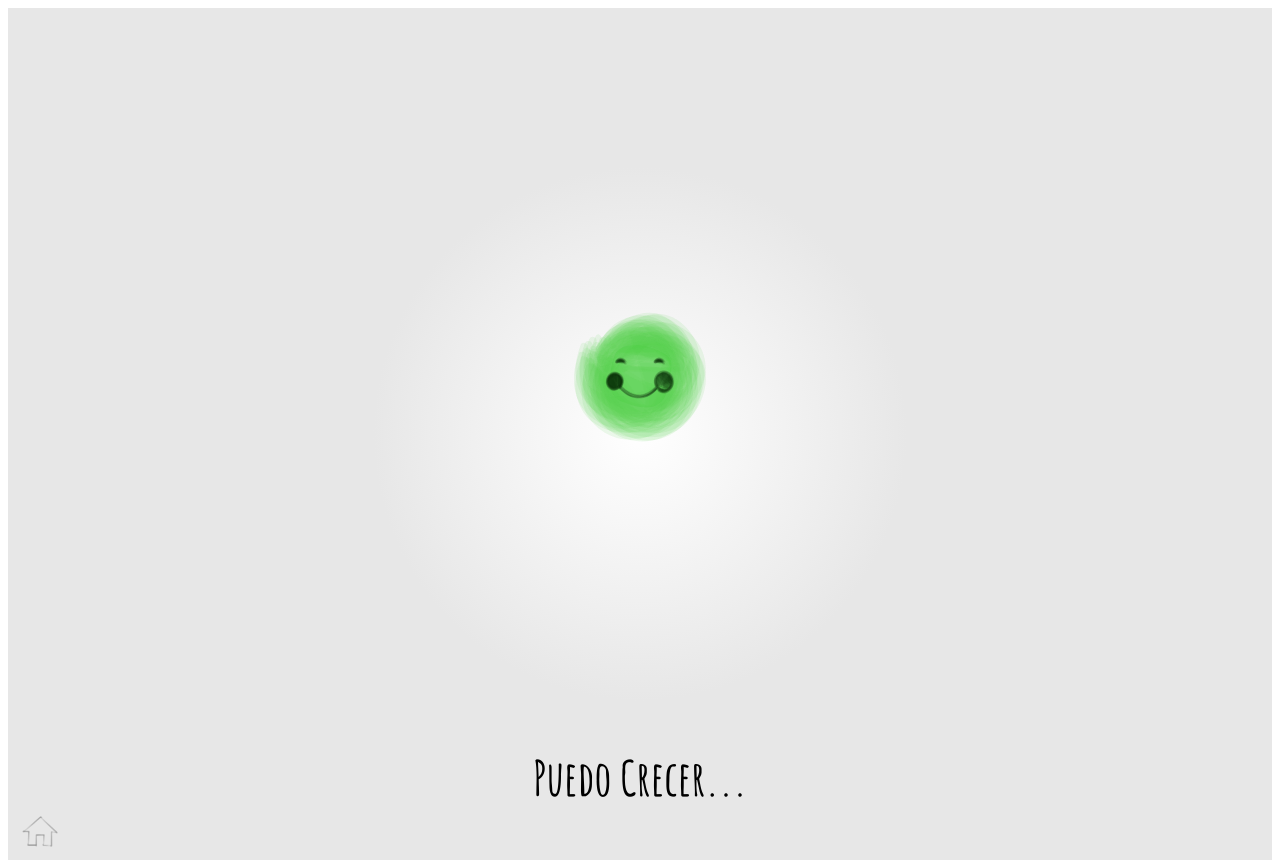
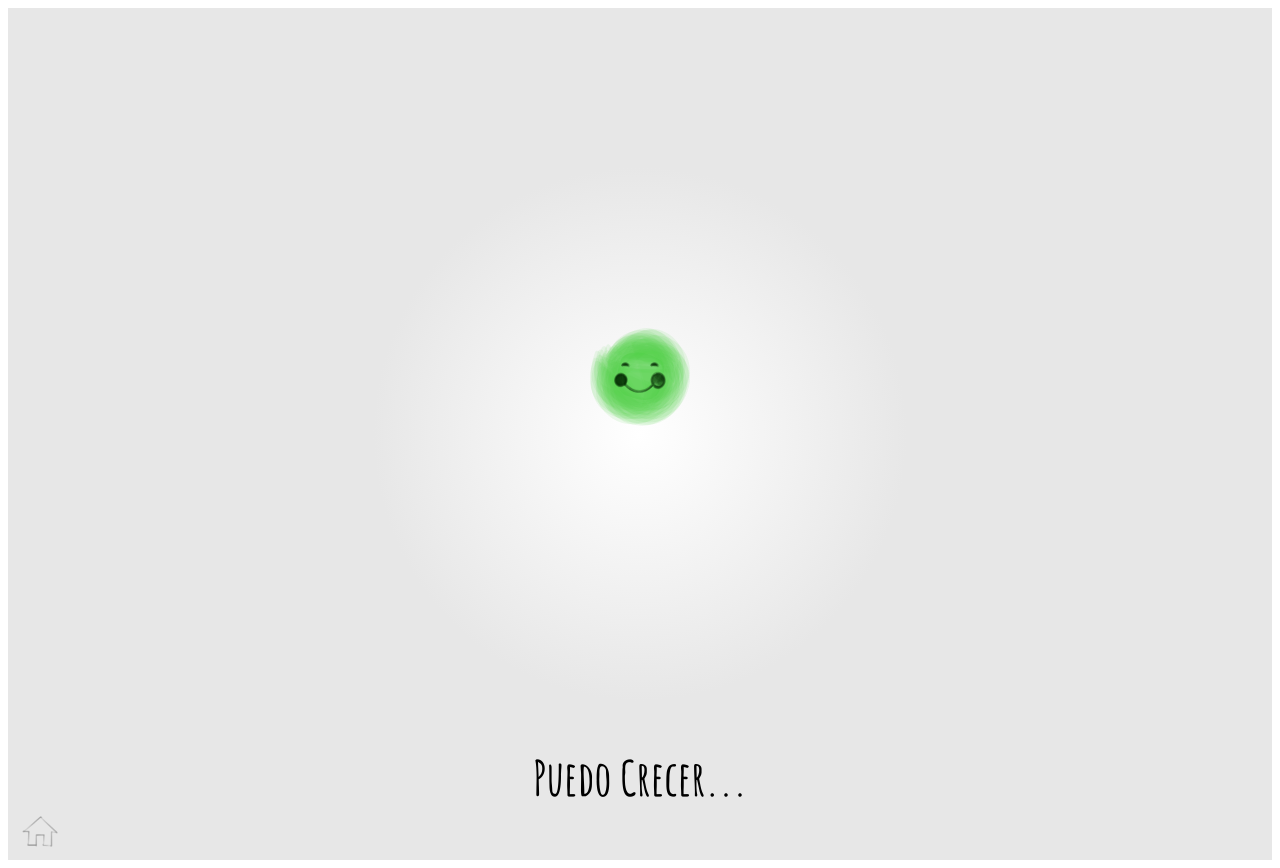
Before and after one commit to frontendcafe/cmyk-lime, a Next.js app: page /punto/05 in a window 1280 px wide. Built offline with nearby package versions, Linux system fonts and the light colour scheme.

Commit message:
added invisible vector & code cleanup

```diff
--- a/pages/punto/05/PuntoPuppet.jsx
+++ b/pages/punto/05/PuntoPuppet.jsx
@@ -1,5 +1,4 @@
 import { motion } from 'framer-motion';
-import { useState } from 'react';
 import { useTransform, useMotionValue } from 'framer-motion';
 
 const PuntoPuppet = ({
@@ -14,80 +13,33 @@ const PuntoPuppet = ({
   motionConfig = {},
   dragStart,
 }) => {
-  // Pueden manejar que cara muestra pasando props a este componente.
-  // Esta es una manera rapida de pasarle booleanos y marcar que cara mostrar
-  // No es la mejor estructura pero algo para mostrar como configurar un svg rapido
-
-  //   const [blushedFace, setBlushedFace] = useState(blushed);
-  //   const [happyFace, setHappyFace] = useState(happy);
-  const [testVar, setTestVar] = useState(1);
-  const [prevX, setPrevX] = useState(0);
-  const [variant, setVariant] = useState('static');
-  const [savedX, setSavedX] = useState(null);
+  /*
+  el svg invisible esta en la linea 1626, al fondo de todo
+  */
   const x = useMotionValue(0);
   const scale = useTransform(
     x,
     [25, 50, 75, 100, 125, 150, 175, 200, 225, 250, 275, 300],
-    // [1.16, 1.32, 1.48, 1.64, 1.85, 2, 2.16, 2.32, 2.48, 2.64, 2.85, 3]
     [1.32, 1.64, 1.96, 2.28, 2.6, 2.92, 3.26, 3.58, 3.9, 4.22, 4.54, 4.86]
   );
-  const variants = {
-    static: { x: 0 },
-    movingRight: {
-      x: 15,
-    },
-    movingLeft: {
-      x: -15,
-    },
-  };
 
-  const handleDragStart = () => {};
-  const handleDrag = (x) => {
-    console.log(x);
-    if (x > prevX) {
-      setTestVar(x * 0.003);
-    }
-    setPrevX(x);
-    console.log(testVar);
-  };
-  const moveFace = (x) => {
-    if (savedX === null) {
-      setSavedX(x);
-      return;
-    }
-
-    if (savedX < x) setVariant('movingRight');
-
-    if (savedX > x) setVariant('movingLeft');
-
-    setSavedX(x);
-  };
+  const HandleDrag = () => {};
 
   return (
     <motion.svg
-      {...motionConfig}
-      //   onDrag={(e) => moveFace(e.x)}
-      //   onDrag={(e) => moveFace }
-
-      //   onDrag={() => console.log(testVar)}
-      //   onDrag={(e) => handleDrag(e.x)}
-      //   dragConstraints={{
-      //     top: 1,
-      //     left: 1,
-      //     right: 1,
-      //     bottom: 1,
-      //   }}
-      drag
-      dragConstraints={{
-        top: -50,
-        left: -50,
-        right: 50,
-        bottom: 50,
-      }}
-      onDragStart={dragStart}
-      style={{ x: x, scale: scale }}
       width="100"
       height="100"
+      // style={{ x: x, scale: scale }}
+
+      /*
+      si style va en el svg, como esta ahora, todo el svg crece y habria que reducir el scale de la
+      carita dinamicamente. si el style va en el green blob, la carita no necesita ser ajustada
+      pero si tiene que ser actualizado dinamicamente el tamaño del svg porque sino el blob
+      queda "atrapado" adentro
+
+
+      */
+
       xmlns="http://www.w3.org/2000/svg"
     >
       <g id="PuntoPuppet">
@@ -222,12 +174,7 @@ const PuntoPuppet = ({
             />
           </g>
         </motion.g>
-        <motion.g
-          // animate={variant}
-          // variants={variants}
-          animate={{ scale: 1 }}
-          id="face_main"
-        >
+        <motion.g id="face_main">
           <g id="Face" fill="#001E00">
             <g id="MouthBlushed" fillOpacity={blushed ? '0.12' : '0'}>
               <g id="Smile">
@@ -1661,6 +1608,19 @@ const PuntoPuppet = ({
               />
             </g>
           </g>
+          <motion.g
+            drag
+            dragConstraints={{
+              top: -50,
+              left: -50,
+              right: 50,
+              bottom: 50,
+            }}
+            onDrag={(e) => HandleDrag(e.x)}
+            onDragStart={dragStart}
+          >
+            <path id="Vector ext" d="M150 0H0V150H150V0Z" opacity="0" />
+          </motion.g>
         </motion.g>
       </g>
     </motion.svg>
--- a/pages/punto/05/index.js
+++ b/pages/punto/05/index.js
@@ -8,9 +8,6 @@ import Image from 'next/image';
 import homeIcon from './icon_home.svg';
 
 export default function Page05() {
-  const [scaleValue, setScaleValue] = useState(null);
-  const [savedX, setSavedX] = useState(null);
-  const [variant, setVariant] = useState('static');
   const [circleStyle, setCircleStyle] = useState({
     border: '2px dashed black',
     borderRadius: '50%',
@@ -20,52 +17,10 @@ export default function Page05() {
     position: 'absolute',
   });
 
-  const variants = {
-    static: { opacity: 1 },
-    movingRight: {
-      x: 15,
-    },
-    movingLeft: {
-      x: -15,
-    },
-    grow: {
-      scale: { scaleValue },
-    },
-  };
   const handleDragStart = () => {
     setCircleStyle({ ...circleStyle, display: 'none' });
   };
 
-  const handleDrag = () => {
-    setTestVar(2);
-  };
-
-  // const handleDrag = (x) => {
-  //   // if (savedX === null) {
-  //   //   setSavedX(x);
-  //   //   return;
-  //   // }
-  //   if (x > savedX) {
-  //     setVariant('grow');
-  //     setScaleValue(scaleValue + 0.1);
-  //     console.log(scaleValue);
-  //   }
-  //   // if (savedX < x) setVariant('movingRight');
-
-  //   // if (savedX > x) setVariant('movingLeft');
-
-  //   setSavedX(x);
-  // };
-  // };
-
-  // const circleStyle = {
-  //   border: '2px dashed #cccccc',
-  //   borderRadius: '50%',
-  //   opacity: 1,
-  //   width: '100px',
-  //   height: '100px',
-  //   position: 'absolute',
-  // };
   return (
     <div className={styles.page}>
       <div className={styles.container}>
@@ -77,19 +32,11 @@ export default function Page05() {
 
         <main className={styles.main}>
           <motion.div
-            //drag
-            //   onDrag={(e) => moveFace(e.x)}
-            // onDrag={handleDrag}
-
             whileHover={{ scale: 1.1 }}
             initial={{ opacity: 0 }}
             animate={{ opacity: 1 }}
-            // animate={variant}
-            variants={{ variants }}
             transition={{ delay: 1, duration: 1.5 }}
           >
-            {/* Prueben cambiar de happy a blushed o a surprised y traten que abra los ojos */}
-            {/* Pasar una prop asi es equivalente a happy={true} */}
             <motion.div
               style={circleStyle}
               animate={{
@@ -97,7 +44,6 @@ export default function Page05() {
                 y: -100,
                 opacity: [1, 0.5, 0],
               }}
-              initial={{}}
               transition={{
                 delay: 2,
                 ease: 'linear',
```
